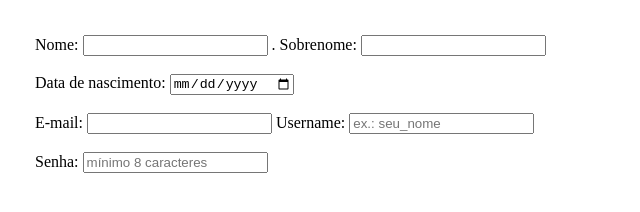
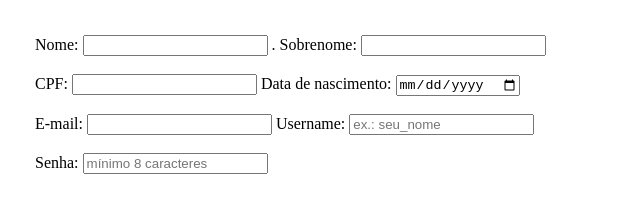
Before and after one commit to milleandrd/felp, a plain HTML site: page login.html in a window 1280 px wide. Shown: the whole page, without its empty margins (0-640 px from the left). Drawn offline with Linux system fonts and the light colour scheme.

Commit message:
alteração em login

```diff
--- a/login.html
+++ b/login.html
@@ -13,6 +13,8 @@
 <input type="text"> .
 <label>Sobrenome:</label>
 <input type="text"> <br> <br>
+<label for="">CPF:</label>
+<input type="number">
 <label for="">Data de nascimento:</label>
 <input type="date"> <br> <br>
 <label>E-mail:</label>
```
